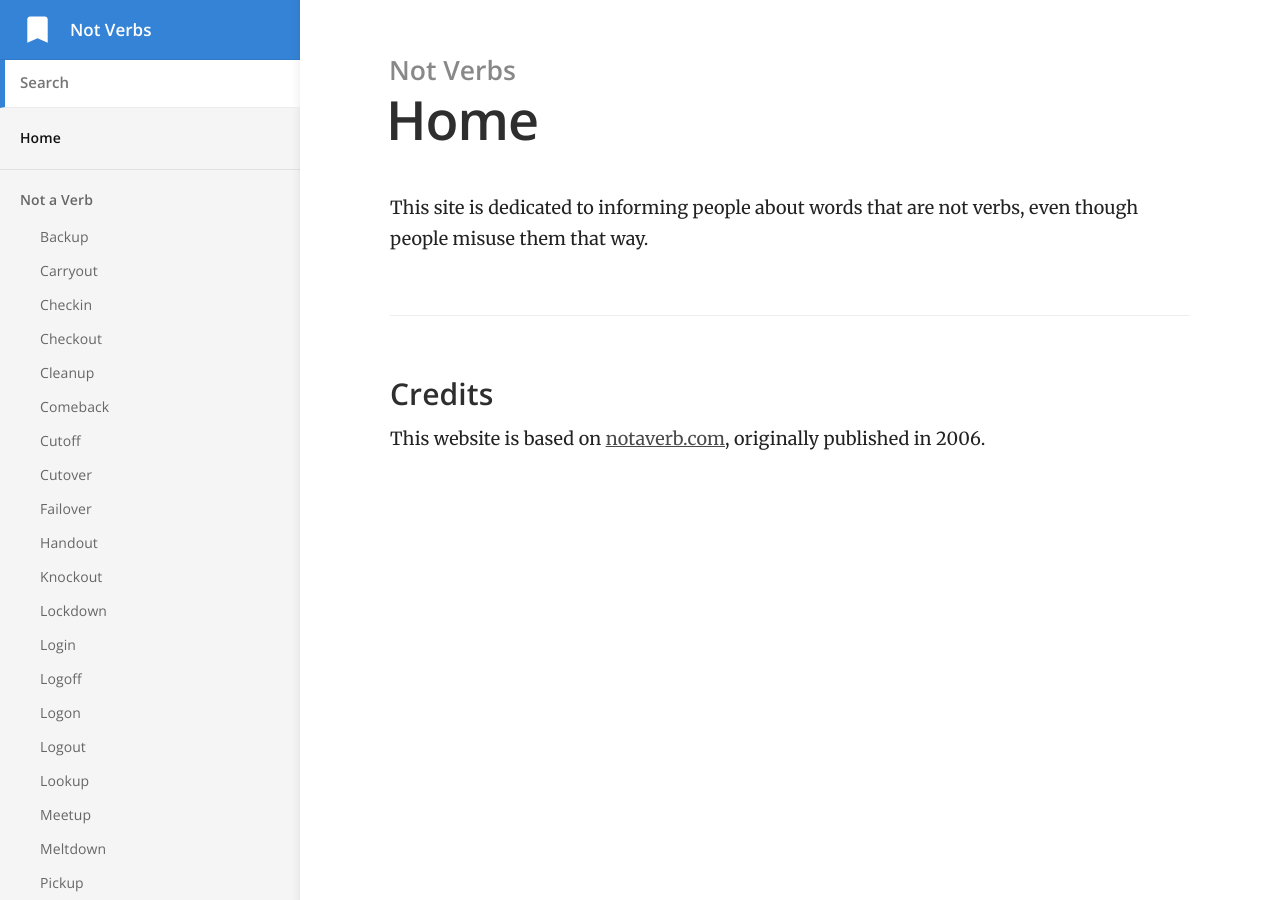
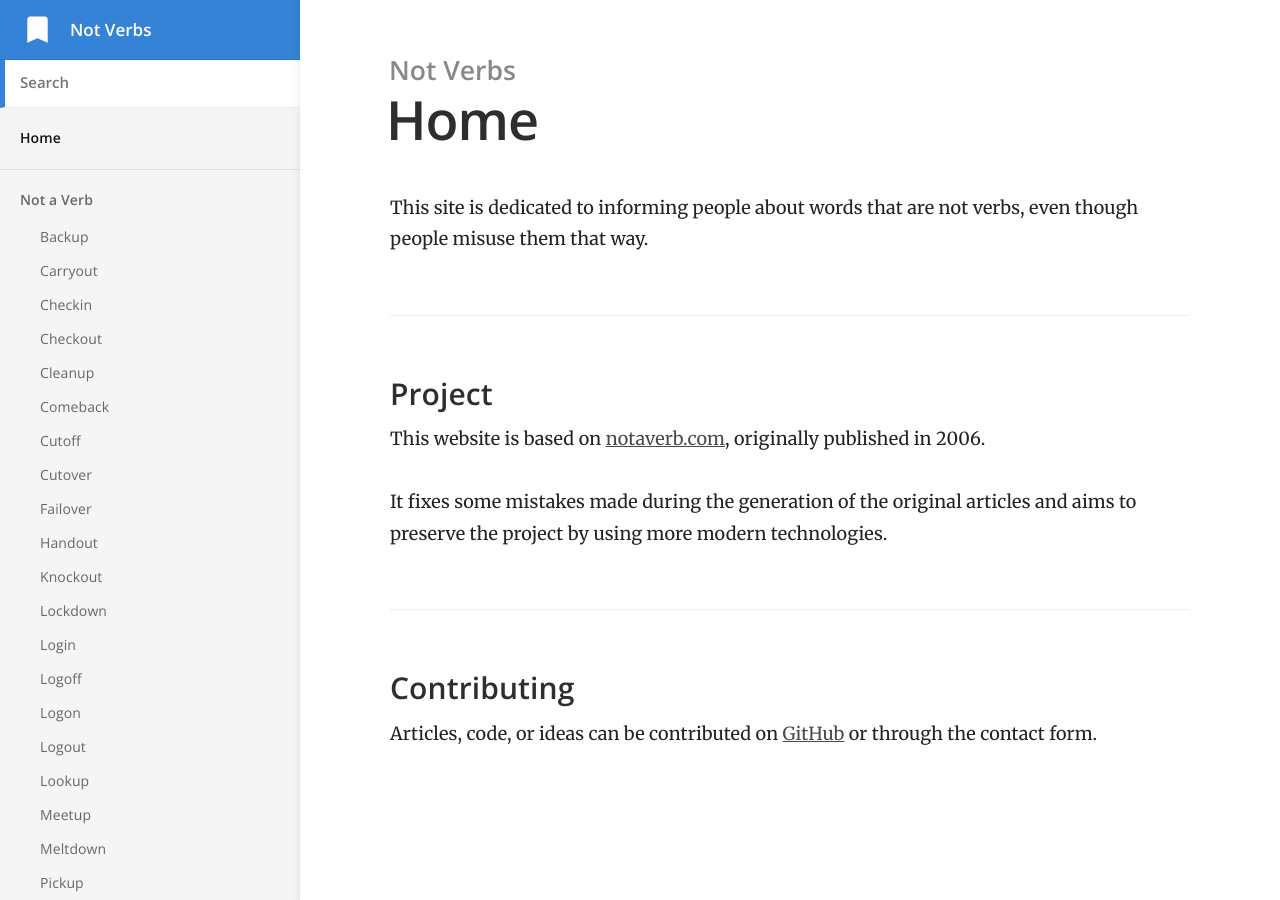
Before and after one commit to ml4den/not-verbs, a Jekyll site: the page built from index.md, in a window 1280 px wide and 900 px high. Built offline with Jekyll 4.4.1, drawn with Linux system fonts in a browser that asks for light colours.

Commit message:
add more information

```diff
--- a/index.md
+++ b/index.md
@@ -4,6 +4,11 @@ title: Home
 
 This site is dedicated to informing people about words that are not verbs, even though people misuse them that way.
 
-### Credits
+### Project
 
 This website is based on [notaverb.com](http://notaverb.com/), originally published in 2006.
+
+It fixes some mistakes made during the generation of the original articles and aims to preserve the project by using more modern technologies.
+
+### Contributing
+Articles, code, or ideas can be contributed on [GitHub](https://github.com/ml4den/not-verbs) or through the contact form.
```
